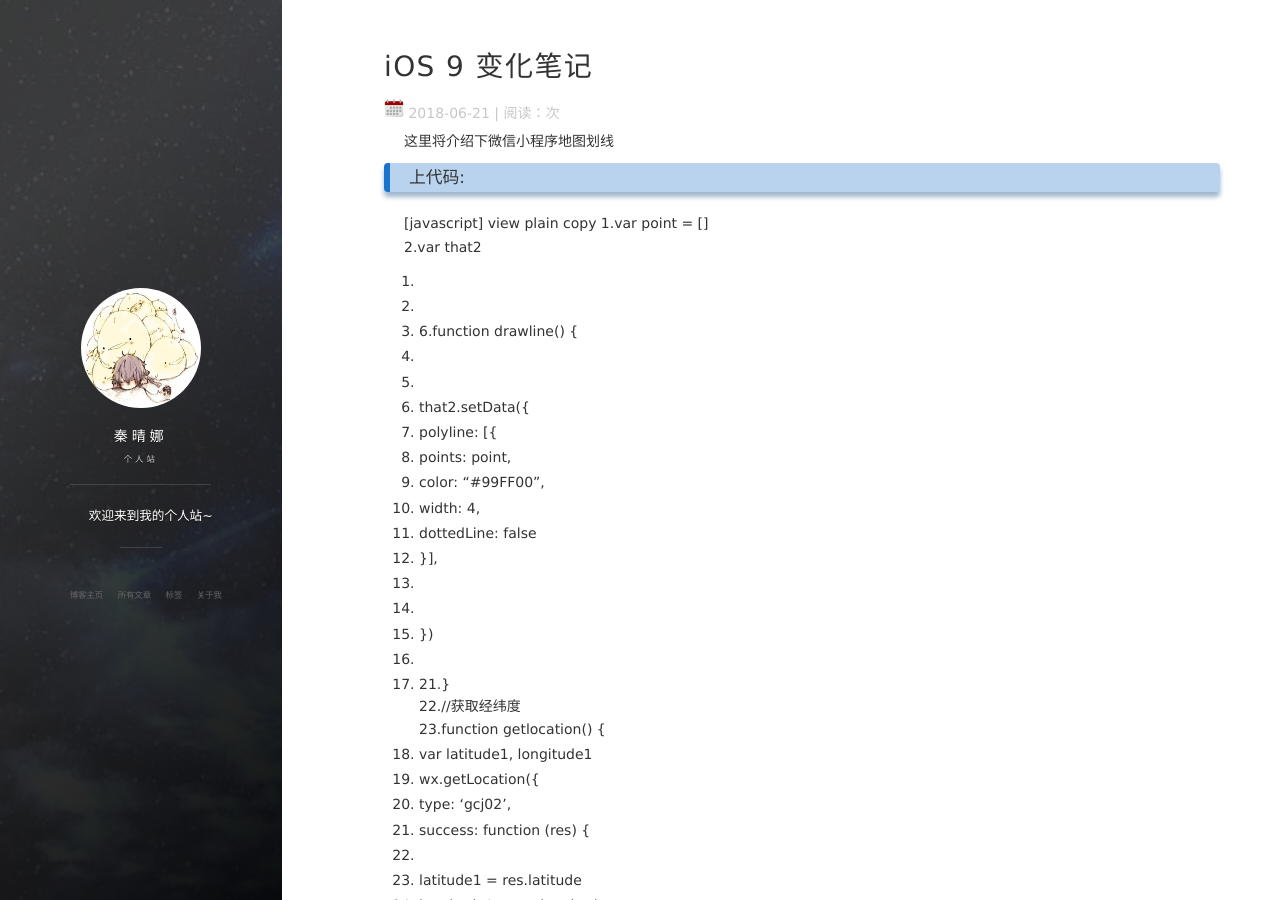
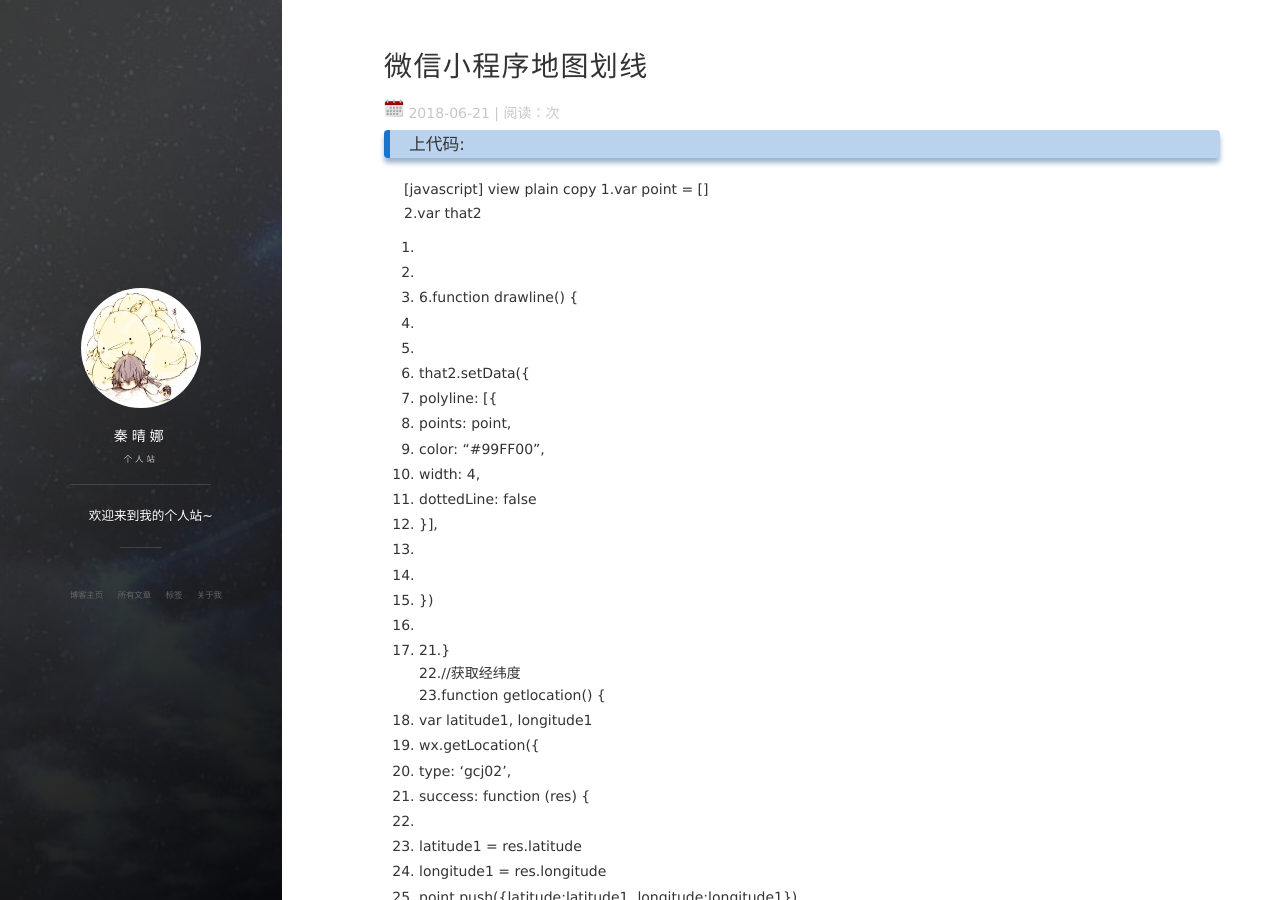
Before and after one commit to QINQQN/QINQQN.github.io, a Jekyll site: the page built from _posts/2016-04-07-iBeacon.md, in a window 1280 px wide and 900 px high. Built offline with Jekyll 4.4.1, drawn with Linux system fonts in a browser that asks for light colours; nearby versions of some CDN libraries; comment, search, counter and statistics services are not loaded.

Commit message:
Update 2016-04-07-iBeacon.md

```diff
--- a/_posts/2016-04-07-iBeacon.md
+++ b/_posts/2016-04-07-iBeacon.md
@@ -1,11 +1,11 @@
 ---
 layout: post
-title: "iOS 9 变化笔记"
+title: "微信小程序地图划线"
 date: 2018-06-21 18:15:06
 description: "iOS9 变化笔记, 以及工作中常遇到的问题"
 tag: iOS
 ---
-这里将介绍下微信小程序地图划线
+
 
 
 ### 上代码:
```
